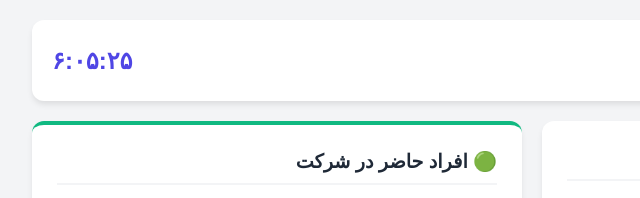
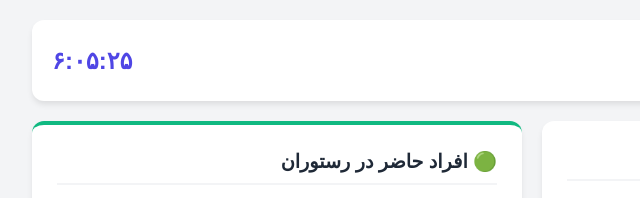
Before and after one commit to olasteam/time-clock, a plain HTML site: page index.html in a window 1280 px wide. Shown: the top 198 px of the page, 108-748 px from the left. Drawn offline with Linux system fonts and the light colour scheme; a small style sheet from the web is missing.

Commit message:
Update index.html

```diff
--- a/index.html
+++ b/index.html
@@ -190,7 +190,7 @@
             <div style="display: flex; flex-direction: column;">
 
                 <div class="card" style="border-top: 4px solid var(--success);">
-                    <h2>🟢 افراد حاضر در شرکت</h2>
+                    <h2>🟢 افراد حاضر در رستوران</h2>
                     <table id="activeSessionsTable">
                         <thead>
                             <tr><th>نام</th><th>زمان ورود</th><th>مدت حضور</th></tr>
@@ -431,4 +431,5 @@
 
     </script>
 </body>
+
 </html>
```
